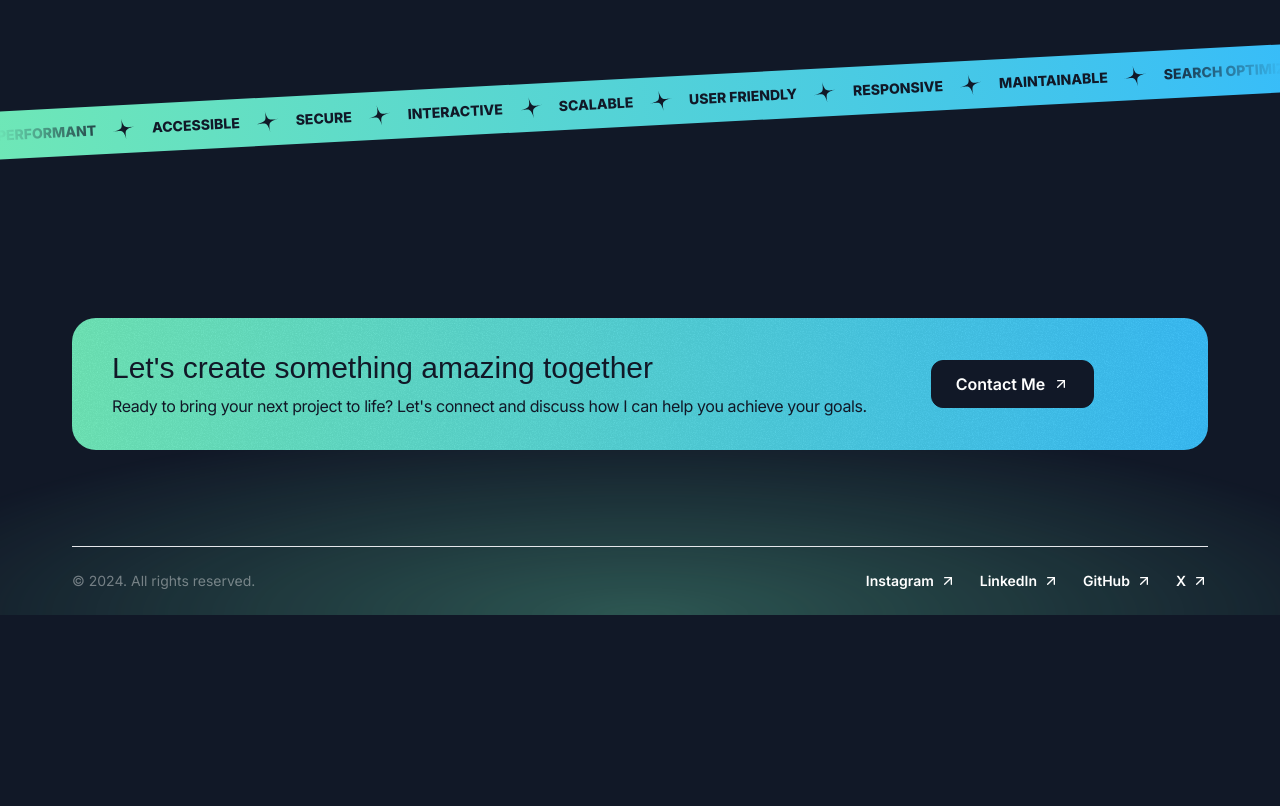
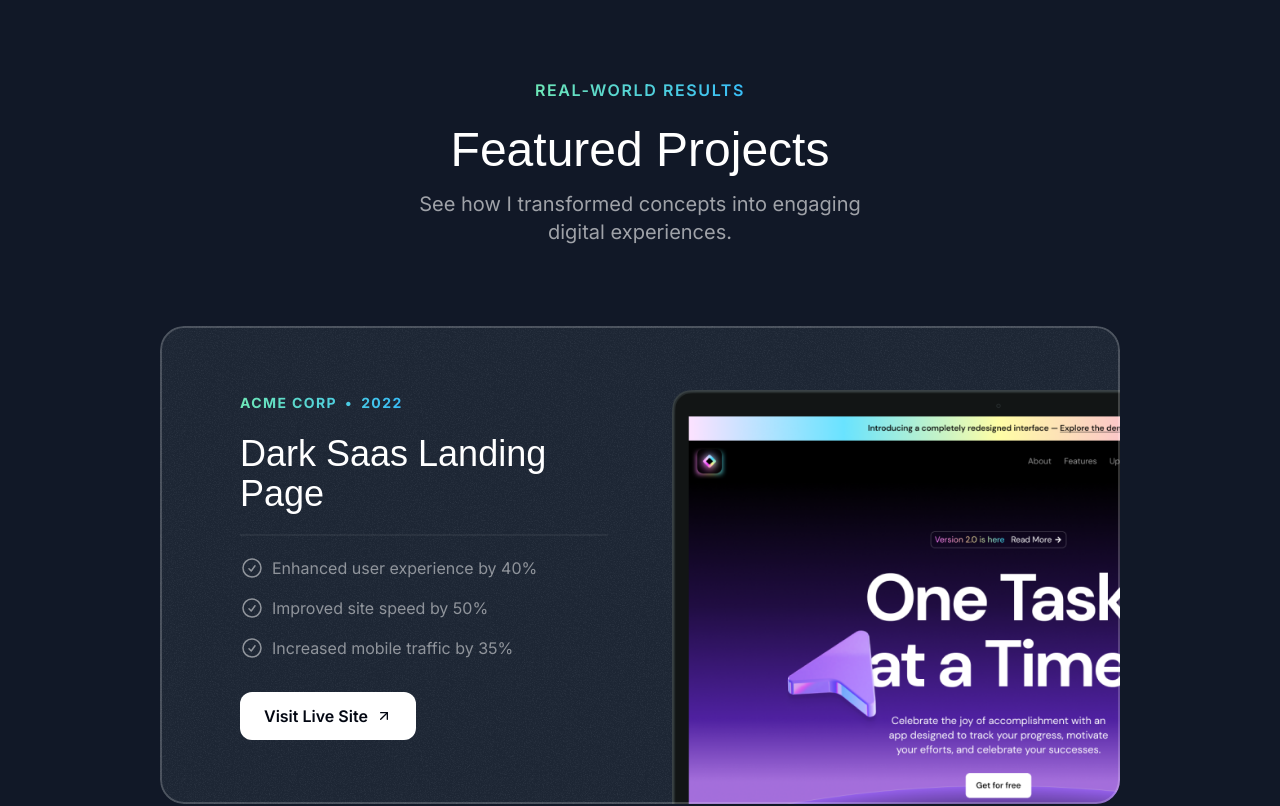
Before and after one commit to sujeethshingade/personalsite-template, a Next.js app: page / in a window 1280 px wide. Shown: the part 940-1746 px from the top of the page. Before the commit the page ends 1555 px from the top, so only its background shows below. Built offline with nearby package versions, Linux system fonts and the light colour scheme; a web font is replaced by a local one.

Commit message:
add projects

```diff
--- a/src/app/globals.css
+++ b/src/app/globals.css
@@ -11,3 +11,9 @@
         @apply absolute inset-0 border-2 top-1/2 left-1/2 -translate-x-1/2 -translate-y-1/2 rounded-full border-emerald-300/5 shadow-[0_0_80px_inset] shadow-emerald-300/5;
     }
 }
+
+@layer utilities {
+    .container {
+        @apply lg:max-w-5xl;
+    }
+}
--- a/src/app/page.tsx
+++ b/src/app/page.tsx
@@ -1,5 +1,6 @@
 import { Header } from "@/sections/Header";
 import { HeroSection } from "@/sections/Hero";
+import { ProjectsSection } from "@/sections/Projects";
 import { TapeSection } from "@/sections/Tape";
 import { ContactSection } from "@/sections/Contact";
 import { Footer } from "@/sections/Footer";
@@ -9,6 +10,7 @@
     <div>
       <Header />
       <HeroSection />
+      <ProjectsSection />
       <TapeSection />
       <ContactSection />
       <Footer />
--- a/src/sections/Footer.tsx
+++ b/src/sections/Footer.tsx
@@ -24,7 +24,7 @@
     <footer className="relative -z-10 overflow-x-clip">
       <div className="absolute h-[400px] w-[1600px] bottom-0 left-1/2 -translate-x-1/2 bg-emerald-300/30 [mask-image:radial-gradient(50%_50%_at_bottom_center,black,transparent)] -z-10"></div>
       <div className="container">
-        <div className="border-t borer-white/15 py-6 text-sm flex flex-col md:flex-row md:justify-between items-center gap-6">
+        <div className="border-t border-white/15 py-6 text-sm flex flex-col md:flex-row md:justify-between items-center gap-6">
           <div className="text-white/40">&copy; 2024. All rights reserved.</div>
           <nav className="flex flex-col md:flex-row items-center gap-6">
             {footerLinks.map((link) => (
--- a/src/sections/Projects.tsx
+++ b/src/sections/Projects.tsx
@@ -1,6 +1,10 @@
 import darkSaasLandingPage from "@/assets/images/dark-saas-landing-page.png";
 import lightSaasLandingPage from "@/assets/images/light-saas-landing-page.png";
 import aiStartupLandingPage from "@/assets/images/ai-startup-landing-page.png";
+import Image from "next/image";
+import CheckCircleIcon from "@/assets/icons/check-circle.svg";
+import ArrowUpRightIcon from "@/assets/icons/arrow-up-right.svg";
+import grainImage from "@/assets/images/grain.jpg";
 
 const portfolioProjects = [
   {
@@ -12,7 +16,7 @@
       { title: "Improved site speed by 50%" },
       { title: "Increased mobile traffic by 35%" },
     ],
-    link: "https://youtu.be/4k7IdSLxh6w",
+    link: "#",
     image: darkSaasLandingPage,
   },
   {
@@ -24,7 +28,7 @@
       { title: "Expanded customer reach by 35%" },
       { title: "Increased brand awareness by 15%" },
     ],
-    link: "https://youtu.be/7hi5zwO75yc",
+    link: "#",
     image: lightSaasLandingPage,
   },
   {
@@ -36,11 +40,59 @@
       { title: "Improved site speed by 50%" },
       { title: "Increased mobile traffic by 35%" },
     ],
-    link: "https://youtu.be/Z7I5uSRHMHg",
+    link: "#",
     image: aiStartupLandingPage,
   },
 ];
 
 export const ProjectsSection = () => {
-  return <div>Projects Section</div>;
+  return (
+    <section className="pb-16 lg:py-24">
+      <div className="container">
+        <div className="flex justify-center">
+          <p className="uppercase font-semibold tracking-widest bg-gradient-to-r from-emerald-300 to-sky-400 text-transparent bg-clip-text text-center">Real-world Results</p>
+        </div>
+        <h2 className="font-serif text-3xl md:text-5xl text-center mt-6">Featured Projects</h2>
+        <p className="text-center md:text-lg lg:text-xl text-white/60 mt-4 max-w-md mx-auto">See how I transformed concepts into engaging digital experiences.</p>
+        <div className="flex flex-col mt-10 md:mt-20 gap-20">
+          {portfolioProjects.map(project => (
+            <div key={project.title} className="bg-gray-800 rounded-3xl relative z-0 overflow-hidden after:z-10 after:content-[''] after:absolute after:inset-0 after:outline after:outline-2 after:-outline-offset-2 after:rounded-3xl after:outline-white/20 after:pointer-events-none px-8 pt-8 md:px-10 md:pt-12 lg:px-20 lg:pt-16">
+              <div className="absolute inset-0 -z-10 opacity-5" style={{
+                backgroundImage: `url(${grainImage.src})`
+              }}>
+              </div>
+              <div className="lg:grid lg:grid-cols-2 lg:gap-16">
+                <div className="lg:pb-16">
+                  <div className="bg-gradient-to-r from-emerald-300 to-sky-400 text-transparent bg-clip-text inline-flex gap-2 uppercase font-bold tracking-widest text-sm">
+                    <span>{project.company}</span>
+                    <span>&bull;</span>
+                    <span>{project.year}</span>
+                  </div>
+                  <h3 className="font-serif text-2xl md:text-4xl mt-2 md:mt-5">{project.title}</h3>
+                  <hr className="border t-2 border-white/5 mt-4 md:mt-5" />
+                  <ul className="flex flex-col gap-4 mt-4 md:mt-5">
+                    {project.results.map(result => (
+                      <li key={result.title} className="flex gap-2 text-sm md:text-base text-white/50">
+                        <CheckCircleIcon className="size-5 md:size-6" />
+                        <span>{result.title}</span>
+                      </li>
+                    ))}
+                  </ul>
+                  <a href="{project.link}">
+                    <button className="bg-white text-gray-950 h-12 w-full md:w-auto px-6 rounded-xl font-semibold inline-flex items-center justify-center gap-2 mt-8">
+                      <span>Visit Live Site</span>
+                      <ArrowUpRightIcon className="size-4" />
+                    </button>
+                  </a>
+                </div>
+                <div className="relative">
+                  <Image src={project.image} alt={project.title} className="mt-8 -mb-4 md:-mb-0 lg:mt-0 lg:absolute lg:h-full lg:w-auto lg:max-w-none" />
+                </div>
+              </div>
+            </div>
+          ))}
+        </div>
+      </div>
+    </section>
+  );
 };
```
